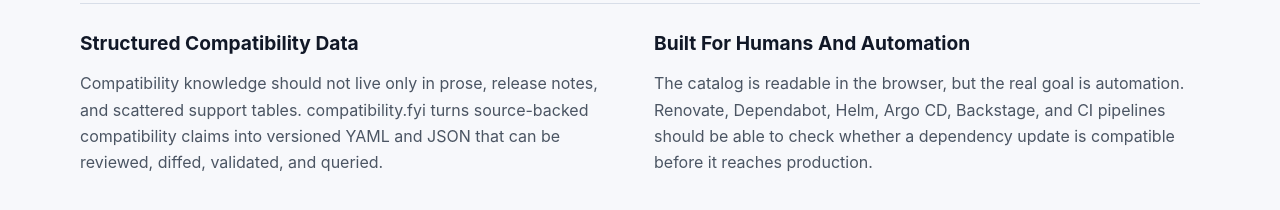
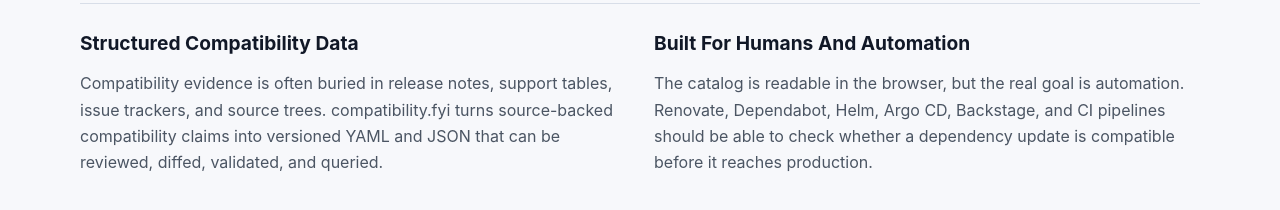
Before and after one commit to compatibility-fyi/compatibility.fyi, a React (Vite) app: page / in a window 1280 px wide. Shown: the part 1732-1942 px from the top of the page. Built offline with nearby package versions, Linux system fonts and the light colour scheme.

Commit message:
docs: refine homepage compatibility copy

```diff
--- a/src/app/pages/LandingPage.tsx
+++ b/src/app/pages/LandingPage.tsx
@@ -138,8 +138,8 @@
         <article>
           <h2>Structured Compatibility Data</h2>
           <p>
-            Compatibility knowledge should not live only in prose, release notes, and scattered
-            support tables. compatibility.fyi turns source-backed compatibility claims into
+            Compatibility evidence is often buried in release notes, support tables, issue trackers,
+            and source trees. compatibility.fyi turns source-backed compatibility claims into
             versioned YAML and JSON that can be reviewed, diffed, validated, and queried.
           </p>
         </article>
```
